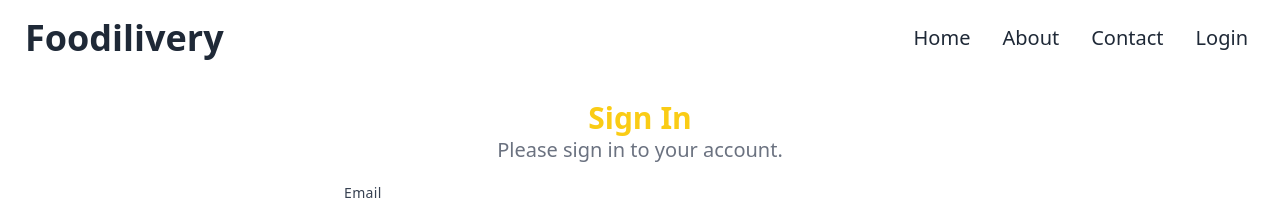
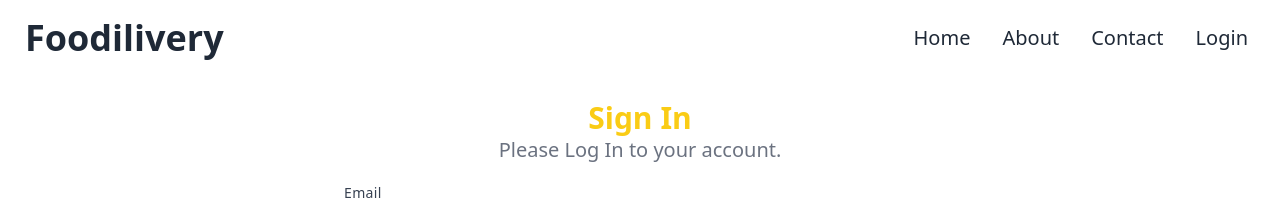
Before and after one commit to Nileshp4321/e-grocery-cart, a React (Create React App) app: page /login in a window 1280 px wide. Shown: the top 210 px of the page. Built offline with nearby package versions, Linux system fonts and the light colour scheme.

Commit message:
Update Login.jsx
update Sign in to Log in

```diff
--- a/src/common/components/LoginPage/Login.jsx
+++ b/src/common/components/LoginPage/Login.jsx
@@ -173,7 +173,7 @@ const Login = ({ toggleScreen }) => {
         <div className="mb-4 text-center">
           <h3 className="font-semibold text-3xl text-yellow-400">Sign In </h3>
           <p className="text-gray-500 text-xl">
-            Please sign in to your account.
+            Please Log In to your account.
           </p>
         </div>
         <div className="space-y-6 w-full">
```
